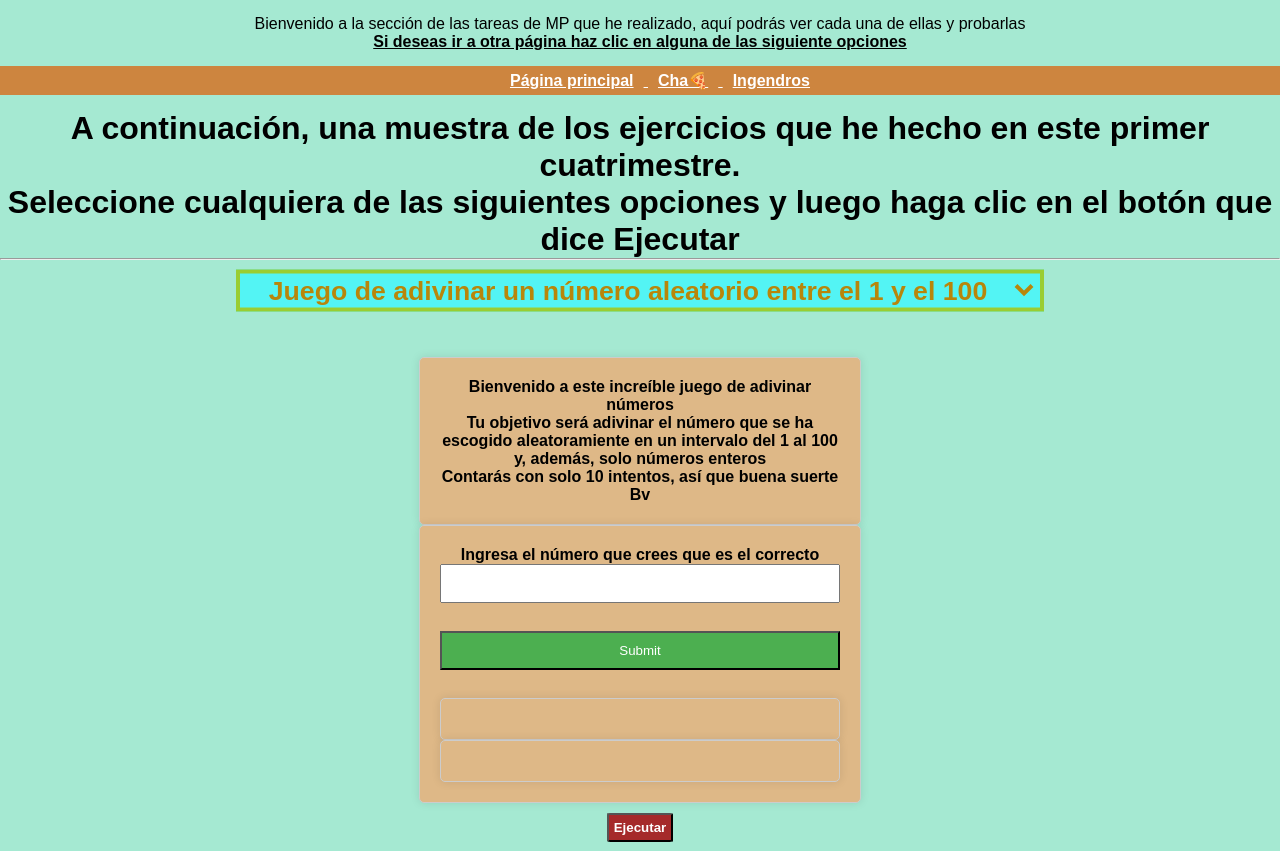
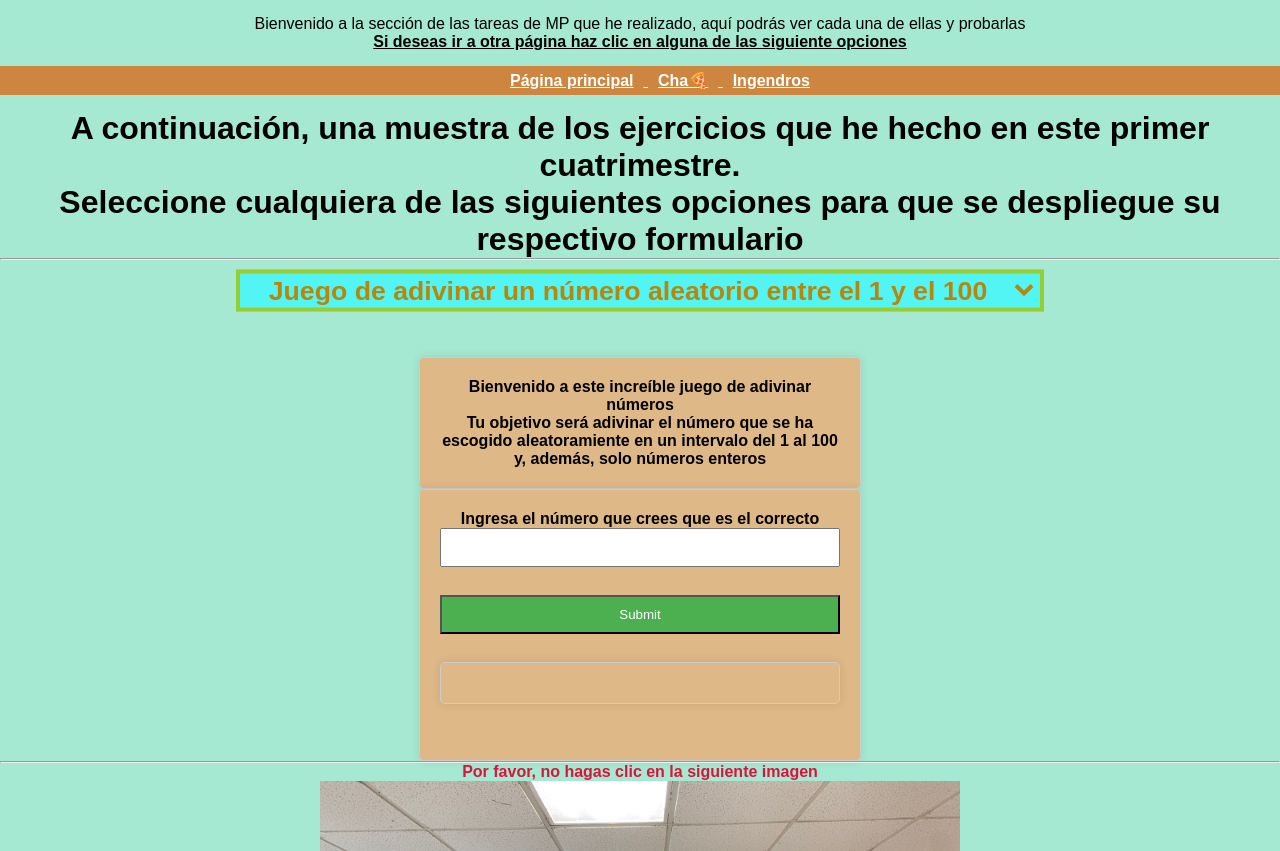
Before and after one commit to manco263334/manco263334.github.io, a plain HTML site: page script.html in a window 1280 px wide. Shown: the top 851 px of the page. Drawn offline with Linux system fonts and the light colour scheme.

Commit message:
Add files via upload

```diff
--- a/script.css
+++ b/script.css
@@ -133,11 +133,9 @@ input[type="submit"]{
     cursor: pointer;
 }
 
-#ScriptButton{
-    display: block;
-    background-color: brown;
-    margin: 10px auto 10px auto;
+#reestablecerjuego{
+    margin: 0 auto 0 auto;
+    background-color: #4CAF50;
     color: white;
     font-weight: bold;
-    border-radius: 5%;
 }
--- a/script.html
+++ b/script.html
@@ -25,7 +25,7 @@
     </nav>
     <h1>
         A continuación, una muestra de los ejercicios que he hecho en este primer cuatrimestre.<br>
-        Seleccione cualquiera de las siguientes opciones y luego haga clic en el botón que dice Ejecutar
+        Seleccione cualquiera de las siguientes opciones para que se despliegue su respectivo formulario
     </h1>
     <hr>
     <select id="Opciones">
@@ -38,7 +38,6 @@
     <div id="formularioOpcion1">
         <p>Bienvenido a este increíble juego de adivinar números<br>
             Tu objetivo será adivinar el número que se ha escogido aleatoramiente en un intervalo del 1 al 100 y, además, solo números enteros
-            <br>Contarás con solo 10 intentos, así que buena suerte Bv
         </p>
         <form>
             <label for="numAl">Ingresa el número que crees que es el correcto</label>
@@ -48,7 +47,8 @@
             <input type="submit" id="submit1">
             <br><br>
             <p id="paragraph1"></p>
-            <p id="parag"></p>
+            <br><br>
+            <button style="display: none;" id="reestablecerjuego" onclick="reiniciarnum()">Reiniciar el juego</button>
         </form>
     </div>
 
@@ -96,7 +96,6 @@
             <p id="paragraph4.2"></p>
         </form>
     </div>
-    <button onclick="ejecutarScript()" id="ScriptButton">Ejecutar</button>
     <hr>
     <p id="paragraph">
         Por favor, no hagas clic en la siguiente imagen
--- a/script.js
+++ b/script.js
@@ -1,7 +1,15 @@
 const random = Math.floor(Math.random() * 100) + 1;
 let i = 0;
+
+function reiniciarnum(){
+    const random = Math.floor(Math.random() * 100) + 1;
+    let i = 0;
+    document.getElementById("reestablecerjuego").style.display = "none";
+}
+
 function azar(event){
     event.preventDefault();
+
     const p1 = document.getElementById("paragraph1");
     const numAl = parseFloat(document.getElementById("numAl").value);
     if(isNaN(numAl) || numAl < 0 || numAl > 100){
@@ -19,7 +27,7 @@ function azar(event){
         return;
     }
     p1.innerHTML = `¡Felicidades, has adivinado el número en un total de ${i} intentos :D!`;
-    document.getElementById("parag").innerHTML = "Refresque la página para adivinar otro número";
+    document.getElementById("reestablecerjuego").style.display = "block";
     return;
 }
 
@@ -227,6 +235,9 @@ function esHex(hex){
     return false;
 }
 
+document.getElementById("Opciones").addEventListener("change", function(){
+    ejecutarScript();
+})
 
 function ejecutarScript(){
     const opciones = document.getElementById("Opciones").value;
```
